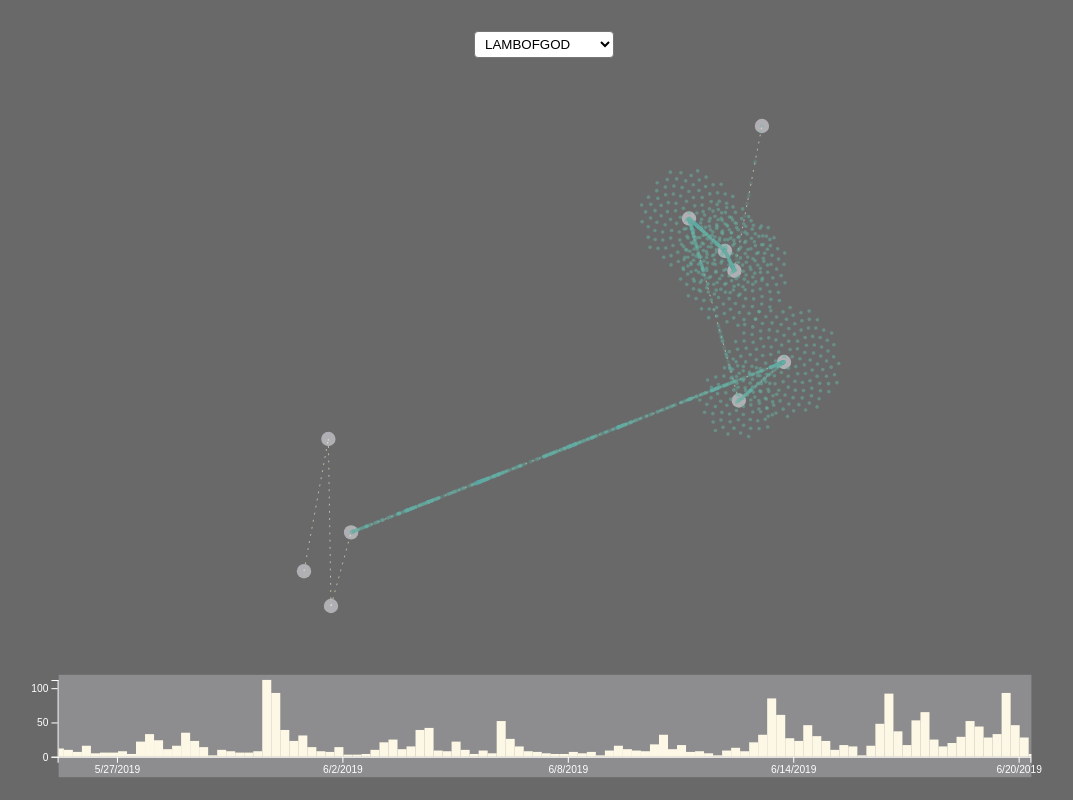
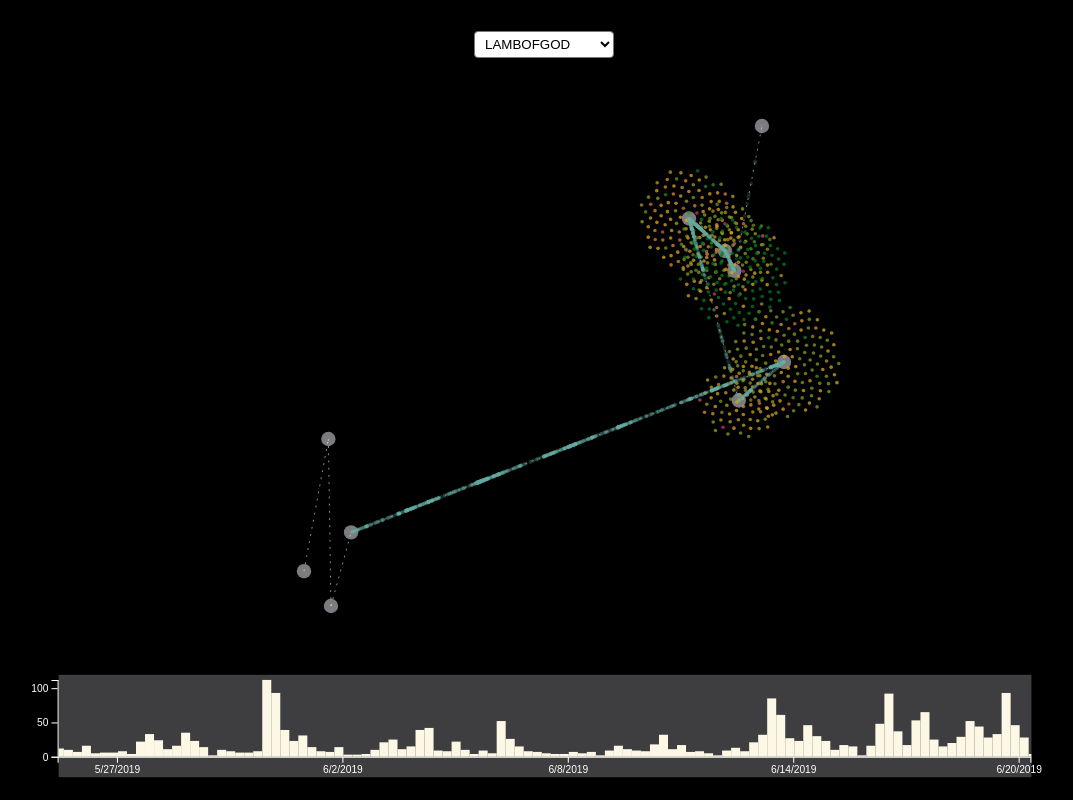
Before and after one commit to unused/rockstar-graphs, a website built with webpack: page dist/index.html in a window 1280 px wide. Shown: the whole page, without its empty margins (96-1169 px from the left). Built offline with nearby package versions, Linux system fonts and the light colour scheme; animation ran at ten frames a second.

Commit message:
Introduce sentiment colors for nodes

```diff
--- a/src/config.js
+++ b/src/config.js
@@ -1,6 +1,12 @@
 /**
  * Configuration
  **/
+const FILL_OPACITY = 0.75;
 const BEFORE = 60 * 60 * 4; // Time before an event
 const AFTER = 60 * 60 * 8; // Time after an event
-export {BEFORE, AFTER};
+const mood_scale = d3
+  .scaleLinear()
+  .domain([-1.0, 0.0, 1.0])
+  .range(['IndianRed', 'GoldenRod', 'ForestGreen']);
+
+export {BEFORE, AFTER, mood_scale};
--- a/src/enriched-graph.js
+++ b/src/enriched-graph.js
@@ -19,14 +19,16 @@ class EnrichedGraph {
     }
 
     graph.forEach(function(item, i, grapharray) {
-      tweets.forEach(function({ts}, j, eventarray) {
+      tweets.forEach(function(tweet, j, eventarray) {
+        const {ts} = tweet;
+
         // Event is part of the concert
         if (item.timestamp - BEFORE <= ts && item.timestamp + AFTER > ts) {
-          nodes[i].push({event: ts});
+          nodes[i].push({tweet});
         }
         //Event is between two concerts
         if (item.timestamp + AFTER <= ts && grapharray[i + 1].timestamp > ts) {
-          edges[i].push({event: ts});
+          edges[i].push({tweet});
         }
       });
     });
--- a/src/extend-edges.js
+++ b/src/extend-edges.js
@@ -15,17 +15,13 @@ const extendEdges = (vis, nodes, extEdges) => {
     let scaleX = d3
       .scaleLinear()
       .domain([
-        d3.min(extEdges[index], function(d) {
-          return d.event;
-        }),
-        d3.max(extEdges[index], function(d) {
-          return d.event;
-        }),
+        d3.min(extEdges[index], ({tweet: {ts}}) => ts),
+        d3.max(extEdges[index], ({tweet: {ts}}) => ts),
       ])
       .range([item.source.x, item.target.x]);
 
-    extEdges[index].forEach(function(event, eventIndex, eventArray) {
-      let x = scaleX(event.event);
+    extEdges[index].forEach(function({tweet: {ts}}, eventIndex, eventArray) {
+      let x = scaleX(ts);
       let y =
         item.source.y +
         ((item.target.y - item.source.y) / (item.target.x - item.source.x)) *
--- a/src/extend-nodes.js
+++ b/src/extend-nodes.js
@@ -1,4 +1,5 @@
 import * as d3 from 'd3';
+import {mood_scale} from './config';
 
 /**
  * Build a graph from given nodes.
@@ -21,10 +22,11 @@ const extendNodes = (vis, nodes, extNodes) => {
       .attr('r', 3)
       .attr('cx', item.x)
       .attr('cy', item.y)
-      .style('fill', '#69b3a2')
-      .style('fill-opacity', 0.5)
-      .attr('stroke', '#69a2b2')
-      .style('stroke-width', 0.1);
+      .style('fill', ({tweet: {sentiment}}) => {
+        console.debug(mood_scale(sentiment));
+        return mood_scale(sentiment);
+      })
+      .style('fill-opacity', 0.75);
 
     // Features of the forces applied to the nodes:
     let simulation = d3
--- a/src/index.js
+++ b/src/index.js
@@ -1,5 +1,5 @@
 import * as d3 from 'd3';
-import {BEFORE, AFTER} from './config.js';
+import {FILL_OPACITY, BEFORE, AFTER} from './config.js';
 import {coordScaling} from './data-mapping.js';
 import drawGraph from './graph.js';
 import extendNodes from './extend-nodes.js';
@@ -94,7 +94,9 @@ const switchArtist = artist => {
       vis
         .selectAll('circle.eventnodes, circle.eventedges')
         .style('fill-opacity', (_d, i) => {
-          return i >= start * max && i <= (start + range) * max ? 0.5 : 0.125;
+          return i >= start * max && i <= (start + range) * max
+            ? FILL_OPACITY
+            : 0.125;
         });
     });
   });
--- a/src/styles.css
+++ b/src/styles.css
@@ -39,7 +39,7 @@ svg .node { fill: GhostWhite; }
 svg .text { color: white; }
 svg .bars { fill: Cornsilk; }
 svg .event { fill: PaleGoldenRod; }
-body { background: DimGrey; }
+body { background: Black; }
 
 /* NOTE: fooling around...
 @media (prefers-color-scheme: light) {
```
